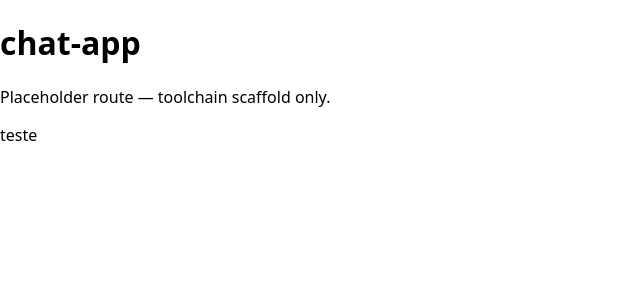
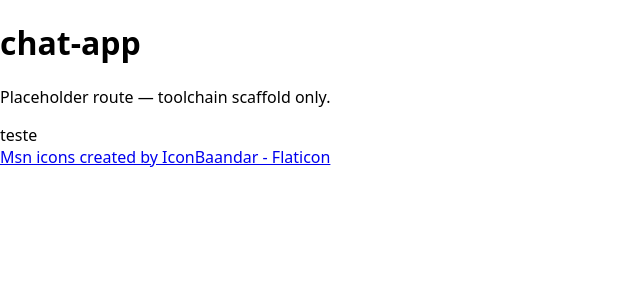
Before and after one commit to M4rrt/challenge-bwt, a React (Vite) app in the folder frontend/: page / in a window 1280 px wide. Shown: the top 300 px of the page, without its empty margins (0-640 px from the left). Built offline with nearby package versions, Linux system fonts and the light colour scheme.

Commit message:
docs(frontend): attribute favicon icon to its Flaticon creator

```diff
--- a/frontend/src/routes/Home.tsx
+++ b/frontend/src/routes/Home.tsx
@@ -4,6 +4,11 @@ function Home() {
       <h1>chat-app</h1>
       <p>Placeholder route — toolchain scaffold only.</p>
       teste
+      <footer>
+        <a href="https://www.flaticon.com/free-icons/msn" title="msn icons">
+          Msn icons created by IconBaandar - Flaticon
+        </a>
+      </footer>
     </main>
   )
 }
```
